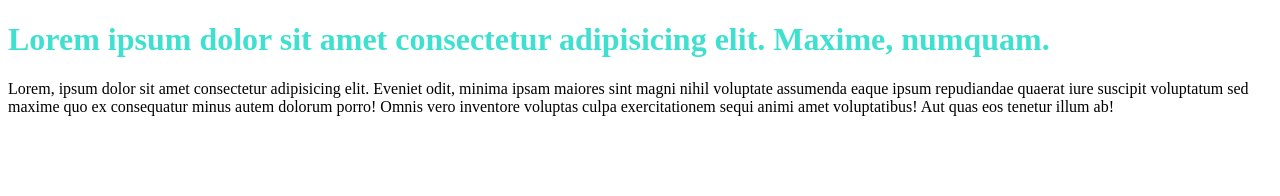
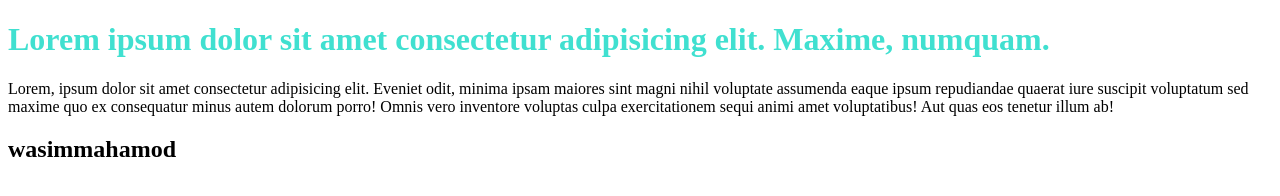
Before and after one commit to wasimmahamod/esmern2401, a plain HTML site: page index.html in a window 1280 px wide. Drawn offline with Linux system fonts and the light colour scheme.

Commit message:
h2 tag is added

```diff
--- a/index.html
+++ b/index.html
@@ -18,5 +18,7 @@
       exercitationem sequi animi amet voluptatibus! Aut quas eos tenetur illum
       ab!
     </p>
+
+    <h2>wasimmahamod</h2>
   </body>
 </html>
```
